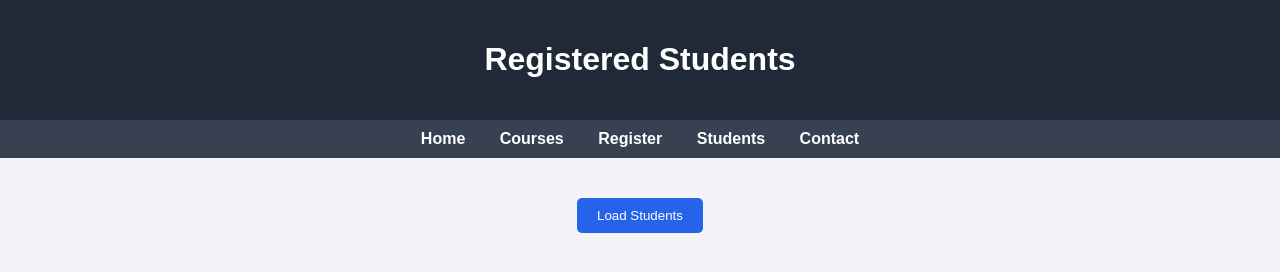
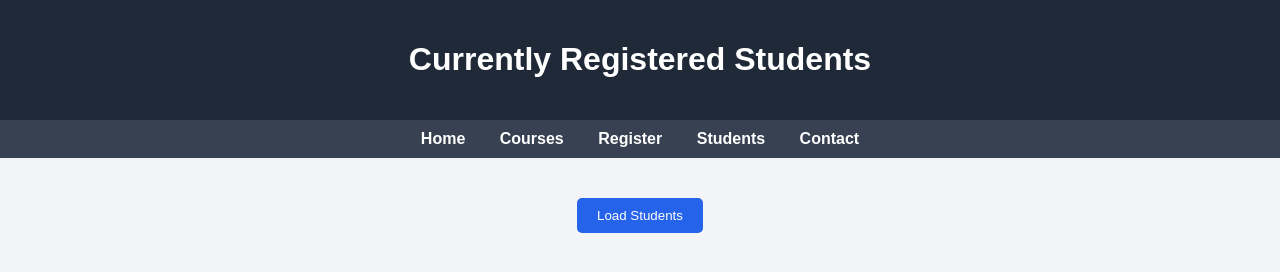
Before and after one commit to samanhabib2224-cmd/smart-campus-ci-cd, a plain HTML site: page frontend/students.html in a window 1280 px wide. Drawn offline with Linux system fonts and the light colour scheme.

Commit message:
update CI/CD pipeline

```diff
--- a/frontend/students.html
+++ b/frontend/students.html
@@ -6,7 +6,7 @@
 </head>
 <body>
 
-<header><h1>Registered Students</h1></header>
+<header><h1>Currently Registered Students</h1></header>
 
 <nav>
 <a href="index.html">Home</a>
```
